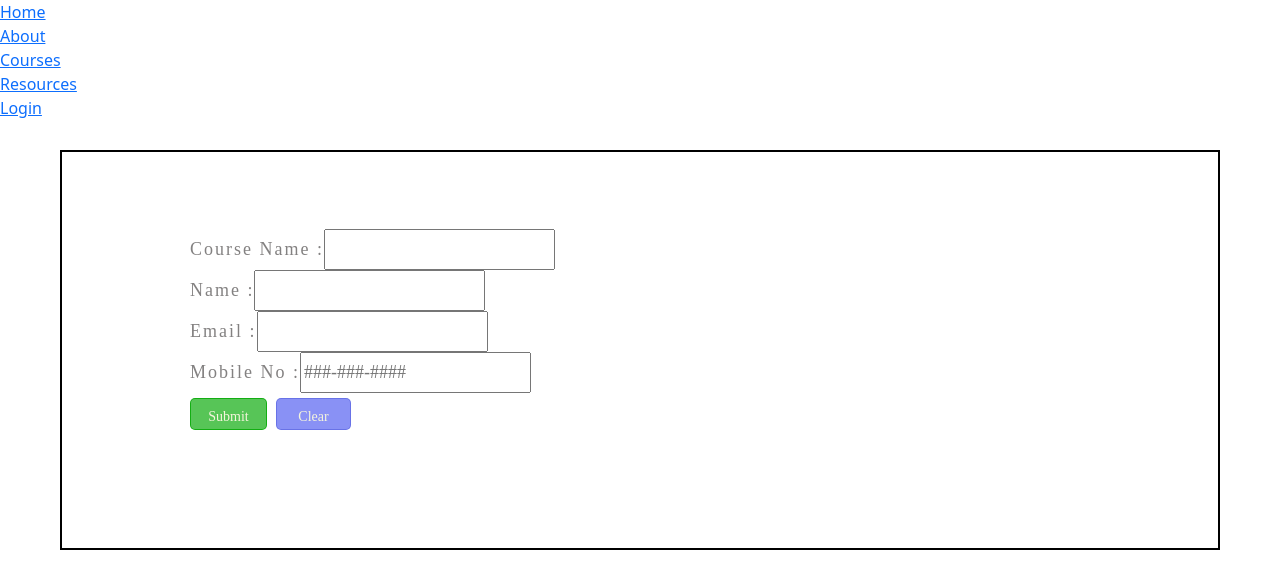
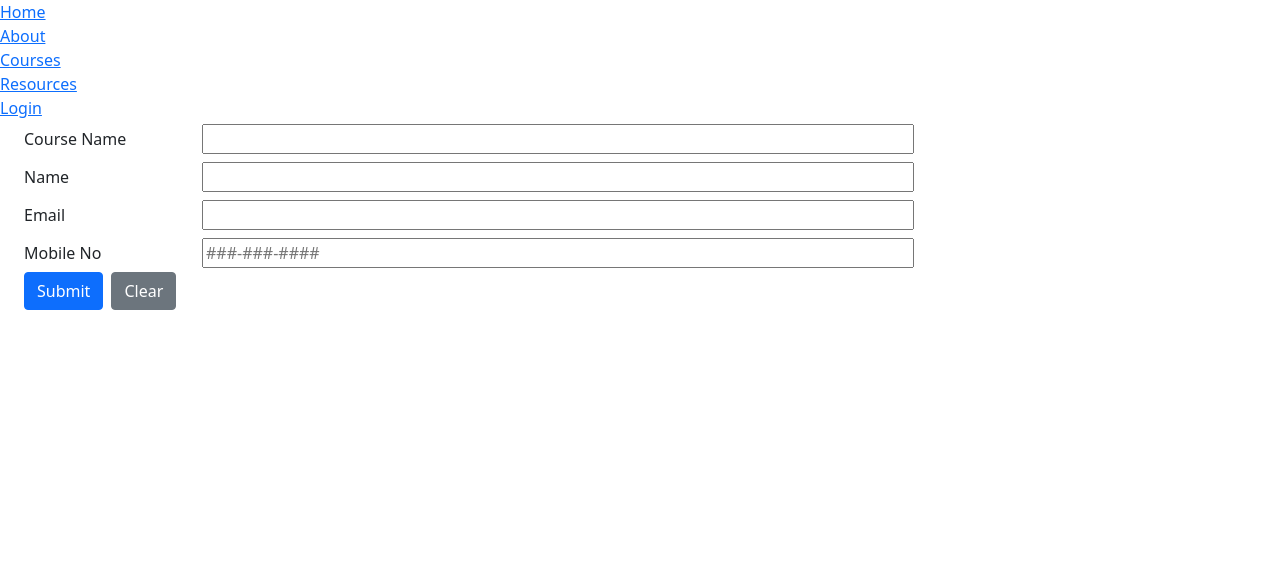
Before and after one commit to Faithinfotech-Training/Experion-Node-Team6, a React (Create React App) app in the folder front-end/: page /courseenquiry in a window 1280 px wide. Shown: the top 588 px of the page. Built offline with nearby package versions, Linux system fonts and the light colour scheme.

Commit message:
editing corse details styling

```diff
--- a/front-end/src/CourseEnquiry/CourseEnquiryForm.js
+++ b/front-end/src/CourseEnquiry/CourseEnquiryForm.js
@@ -1,11 +1,13 @@
 import { useState } from "react";
 import axios from "axios";
+import { useParams } from "react-router";
 import '../ResourceEnquiry/resourcesStyles.css'
 import { useNavigate } from "react-router";
 import { ToastContainer, toast } from 'react-toastify';
 
 function CourseEnquiryForm(props) {
     const navigate =useNavigate();
+    const {id}=useParams()
 
     const [inputs, setInputs] = useState({});
 
@@ -23,9 +25,9 @@ function CourseEnquiryForm(props) {
         event.preventDefault();
         inputs.status = "pending"
         inputs.previous_status = "pending"
-        inputs.course_name=props.courseName
+        inputs.course_name=props.name
         //alert the current state
-        console.log(inputs);
+        // console.log(inputs);
 
         /*
 
@@ -58,38 +60,40 @@ function CourseEnquiryForm(props) {
 
     return (
         <>
-            <div className='regform '>
+            <div className='container form-group row '>
                 <form onSubmit={handleSubmit} action="">
                     <div>
-                        <label>Course Name : </label>
-                        <input type="text" name="course_name" readOnly
+                        <label class="col-sm-2 col-form-label ">Course Name  </label>
+                        <input type="text" name="course_name" readOnly className="notallowed"
                             value={inputs.course_name || props.courseName}
-                             />
+                            class="col-sm-8 notallowed"/>
                     </div>
                     <div>
-                        <label>Name : </label>
+                        <label class="col-sm-2 col-form-label">Name  </label>
                         <input type="text" name="enquirer_name"
                             value={inputs.enquirer_name || ""}
-                            onChange={handleChange} />
+                            onChange={handleChange}
+                            class="col-sm-8" />
 
                     </div>
                     <div>
-                        <label >Email : </label>
+                        <label class="col-sm-2 col-form-label" >Email  </label>
                         <input type="email" name="enquirer_email"
                             value={inputs.enquirer_email || ""}
-                            onChange={handleChange} />
+                            onChange={handleChange}
+                            class="col-sm-8"/>
 
                     </div>
                     <div>
-                        <label >Mobile No : </label>
-                        <input placeholder='###-###-####' type="tel" name="enquirer_phone" pattern="^\d{3}-\d{3}-\d{4}$" required
+                        <label  class="col-sm-2 col-form-label" >Mobile No  </label>
+                        <input class="col-sm-8" placeholder='###-###-####' type="tel" name="enquirer_phone" pattern="^\d{3}-\d{3}-\d{4}$" required
                             value={inputs.enquirer_phone || ""}
                             onChange={handleChange} />
                     </div>
 
-                    <div>
-                        <input className='submit' type="submit" value="Submit" />
-                        <input className='reset' type="reset" name='clear' value="Clear" />
+                    <div className="text-right">
+                        <input className='btn btn-primary ' type="submit" value="Submit" />
+                        <input className='btn btn-secondary mx-2 ' type="reset" name='clear' value="Clear" onClick={()=>navigate(`/detailcourseview/${id}`)} />
                     </div>
                 </form>
             <ToastContainer />
--- a/front-end/src/components/admin/resourceDetails.js
+++ b/front-end/src/components/admin/resourceDetails.js
@@ -2,7 +2,7 @@ import axios from "axios";
 import { useEffect, useState } from "react";
 import { useNavigate } from "react-router";
 import { ToastContainer, toast } from 'react-toastify';
-import { confirmAlert } from 'react-confirm-alert';
+import { confirmAlert} from 'react-confirm-alert';
 const ViewResourcesAdmin = (props) => {
     const [resources, setResource] = useState([])
     const navigate=useNavigate()
--- a/front-end/src/components/customer/detailCourseView.js
+++ b/front-end/src/components/customer/detailCourseView.js
@@ -1,91 +1,73 @@
 import { useState, useEffect } from "react";
-import { useParams } from "react-router-dom"
+import { useParams } from "react-router-dom";
 import axios from "axios";
 import { BrowserRouter as Router, Routes, Link, Route } from "react-router-dom";
-import './courseView.css'
-import { useNavigate } from 'react-router-dom';
+import "./courseView.css";
+import { useNavigate } from "react-router-dom";
 import CourseEnquiryForm from "../../CourseEnquiry/CourseEnquiryForm";
 
-
-
 function ViewCourseDetails() {
-    const st = {
-        //display:"inline",
-        // align:"center",
-        // marginTop:"0%",
-        //marginLeft:"50%",
-        borderStyle: "solid",
-        backgroundColor: "orange",
-        textAlign: "center",
-        width: "50%",
-        height: "auto",
-        display: "center",
-        margin: "auto",
-        marginTop: "5%"
-    }
-    const st1 = {
-
-        backgroundColor: "#4CAF50",/* Green */
-        border: "none",
-        color: "white",
-        padding: "10px 32px",
-        textAlign: "center",
-        textDecoration: "none",
-        display: "inline-block",
-        fontSize: "10px",
-        margin: "auto",
-
-
-
-    }
   //initialize the use case to empty
 
-    const [course, setCourse] = useState([])
+  const [course, setCourse] = useState([]);
   const { id } = useParams();
   const navigate = useNavigate();
   useEffect(() => {
-        axios
-            .get(`http://localhost:5001/course/${id}`)
-            .then(response => {
-                console.log('promise was fullfilled')
-                console.log(response)
-                setCourse(response.data)
-            })
-    }, [])
-    const courseName = course.course_name
-    console.log(courseName)
-    return (<>
+    axios.get(`http://localhost:5001/course/${id}`).then((response) => {
+      console.log("promise was fullfilled");
+      console.log(response);
+      setCourse(response.data);
+    });
+  }, []);
+  const courseName = course.course_name;
+  console.log(courseName);
+  return (
+    <>
+      <div className="container-fluid row">
+        <div className="card">
+          <section className="py-8">
+            <div className="container text-center">
+              <img className="img-fluid" src={course.thumbnail} />
+              <div className="card-body">
+            <h4 className="card-title">{course.course_name}</h4>
+            <p className="card-text">{course.description}</p>
 
-        <div className="card">
-            <img className="card-img-top thumbnail" src={course.thumbnail} alt="Card image cap"/>
-            <div className ="card-body">
-            <h4 className ="card-title">{course.course_name}</h4>
-            <p className ="card-text">
-            {course.description}
-            </p>
-            <a href="#" className ="btn btn-primary">Go somewhere</a>
           </div>
             </div>
-        <div style={st}>
+          </section>
+          {/* <img src={course.thumbnail}/> */}
+          {/* <img className="card-img-top thumbnail" src={course.thumbnail} alt="Card image cap"/> */}
+
+        </div>
+        <div>
           <h1>Details of {course.course_name}</h1>
           <h2>Description : {course.description}</h2>
           <h2>Course Fee : {course.course_fee}</h2>
           {/* <h2>Total Seats : {course.total_seat}</h2> */}
           <h2>Available Seats : {course.available_seat}</h2>
+          <button
+            className="btn btn-primary btn-sm mx-auto"
+            onClick={() => navigate("/viewcourse")}
+          >
+            Back to Course List
+          </button>
         </div>
-        <a href="/viewcourse">Back to Course List</a>
-        <br /><br />
-        <div> <CourseEnquiryForm courseName={courseName} /></div>
+        <br />
+        <br />
+        <div>
+          {" "}
+          <CourseEnquiryForm courseName={courseName} />
+        </div>
+      </div>
+
       {/* <button type="button" className="btn btn-primary"
                 onClick={(courseName)=>navigate('/courseenquiry')} style={st1}>Place Enquiry</button> */}
-        <br /><br />
+      <br />
+      <br />
       {/* <button type="button" className="btn btn-primary"
                 onClick={()=>DeleteCourse(course.id)} style={st1}>Delete</button> */}
-
-
-
-
-    </>);
+    </>
+  );
 }
 
 export default ViewCourseDetails;
--- a/front-end/src/components/customer/viewCourse.js
+++ b/front-end/src/components/customer/viewCourse.js
@@ -68,7 +68,7 @@ function ViewCourse() {
                                             <div class="col-md-6 mb-4 mb-md-0">
                                                 <span class="display-6 mb-2">{course.course_name}</span>
 
-                                                <h3 class="mb-4"><button type="button" className="btn btn-primary"
+                                                <h3 class="mb-4 my-3"><button type="button" className="btn btn-primary"
                 onClick={()=>navigate(`/detailcourseview/${course.id}`)} >View Details</button></h3>
                                                 <p>Using our Piper Assistant application, you can move your data to be stored our decentralized network with simple drag &amp; drop.</p>
                                             </div>
```
Lines whose indentation alone changed are shown as unchanged.
